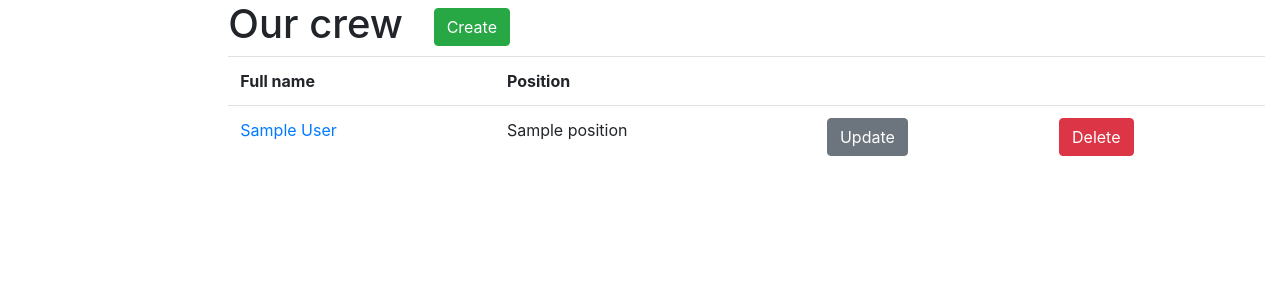
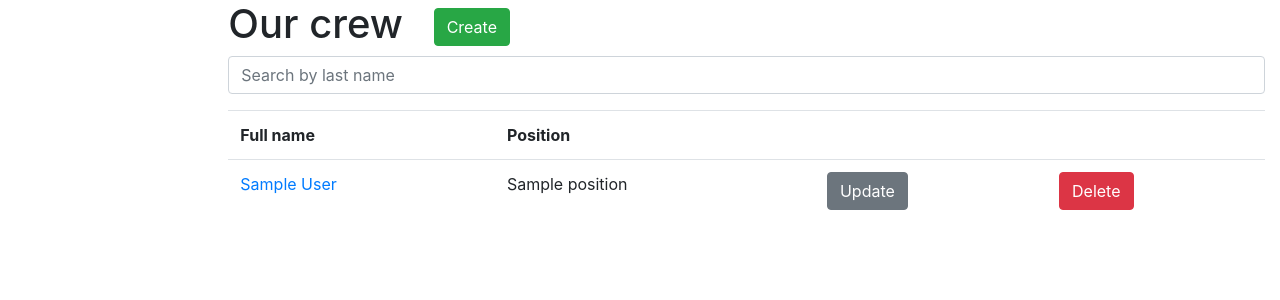
Before and after one commit to viktory-koroliova/flight_manager_mate, a Django app: page /crew/ in a window 1280 px wide. Shown: the top 300 px of the page. Run offline with Django 4.2, Linux system fonts and the light colour scheme; a user stored in the database is signed in; tables that the repository leaves empty hold one stand-in row (values such as "Sample post"); parts of the project's set-up code (start-up, migrations or seed data) failed here and were passed over; some libraries are stand-ins or nearby versions.

Commit message:
Added search form to template crew_list

```diff
--- a/templates/flight/crew_list.html
+++ b/templates/flight/crew_list.html
@@ -1,4 +1,5 @@
 {% extends "base.html" %}
+{% load crispy_forms_filters %}
 
 {% block content %}
   <h1>
@@ -7,6 +8,11 @@
       Create
     </a>
   </h1>
+
+  <form action=""method="get">
+    {{ search_form|crispy }}
+  </form>
+
   {% if crewmember_list %}
 
     <table class="table">
```
